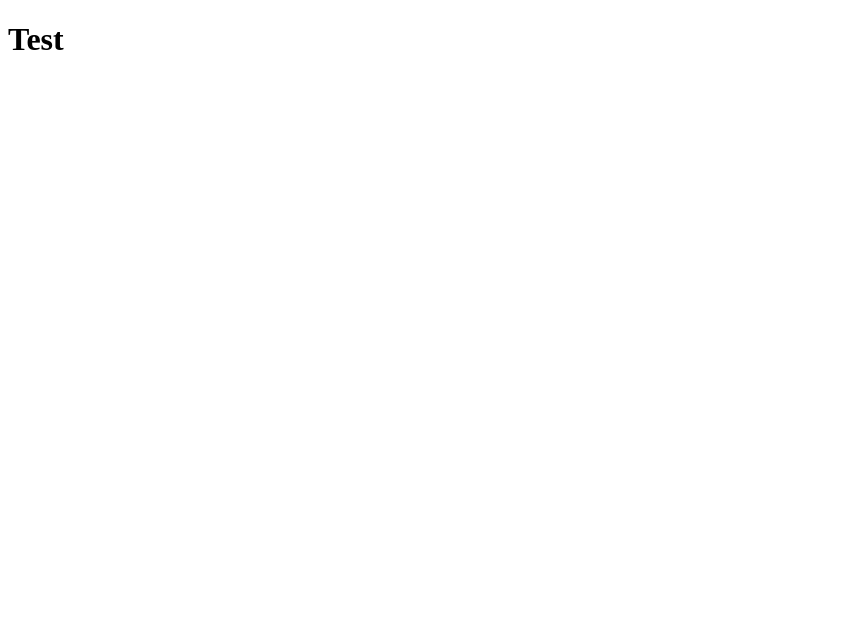
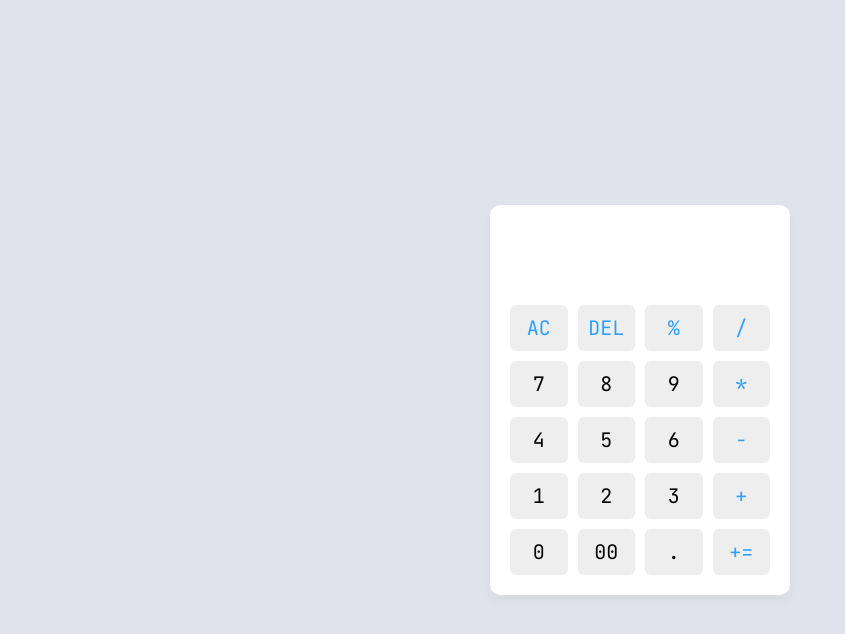
Before and after one commit to mesakhlolo/calculator-evalFunction, a plain HTML site: page index.html in a window 1280 px wide. Shown: the whole page, without its empty margins (0-845 px from the left). Drawn offline with Linux system fonts and the light colour scheme.

Commit message:
membuat stuktur calculator dan styling

```diff
--- a/index.html
+++ b/index.html
@@ -4,8 +4,39 @@
     <meta charset="UTF-8" />
     <meta name="viewport" content="width=device-width, initial-scale=1.0" />
     <title>Simple Calculator</title>
+    <link rel="stylesheet" href="style.css" />
+    <script src="script.js" defer></script>
   </head>
   <body>
-    <h1>Test</h1>
+    <div class="container">
+      <input type="text" class="display" />
+
+      <div class="buttons">
+        <button class="operator" data-value="AC">AC</button>
+        <button class="operator" data-value="DEL">DEL</button>
+        <button class="operator" data-value="%">%</button>
+        <button class="operator" data-value="/">/</button>
+
+        <button data-value="7">7</button>
+        <button data-value="8">8</button>
+        <button data-value="9">9</button>
+        <button class="operator" data-value="*">*</button>
+
+        <button data-value="4">4</button>
+        <button data-value="5">5</button>
+        <button data-value="6">6</button>
+        <button class="operator" data-value="-">-</button>
+
+        <button data-value="1">1</button>
+        <button data-value="2">2</button>
+        <button data-value="3">3</button>
+        <button class="operator" data-value="+">+</button>
+
+        <button data-value="0">0</button>
+        <button data-value="00">00</button>
+        <button data-value=".">.</button>
+        <button class="operator" data-value="=">+=</button>
+      </div>
+    </div>
   </body>
 </html>
--- /dev/null
+++ b/script.js
@@ -0,0 +1,4 @@
+const display = document.querySelector(".display");
+const buttons = document.querySelectorAll("button");
+
+console.log(display, buttons);
--- /dev/null
+++ b/style.css
@@ -0,0 +1,61 @@
+@import url("https://fonts.googleapis.com/css2?family=JetBrains+Mono:wght@300;400;500;600;700&display=swap");
+
+* {
+  margin: 0;
+  padding: 0;
+  box-sizing: border-box;
+  font-family: "JetBrains Mono", monospace;
+}
+
+body {
+  height: 100vh;
+  display: flex;
+  align-items: center;
+  justify-content: center;
+  background: #e0e3eb;
+}
+
+.container {
+  position: relative;
+  max-width: 300px;
+  width: 100%;
+  border-radius: 10px;
+  padding: 10px 20px 20px;
+  background: #fff;
+  box-shadow: 0 5px 10px rgba(0, 0, 0, 0.05);
+}
+
+.display {
+  height: 80px;
+  width: 100%;
+  margin-bottom: 10px;
+  font-size: 25px;
+  border: none;
+  outline: none;
+  text-align: right;
+  color: #000e1a;
+  pointer-events: none;
+}
+
+.buttons {
+  display: grid;
+  grid-gap: 10px;
+  grid-template-columns: repeat(4, 1fr);
+}
+
+.buttons button {
+  padding: 10px;
+  border-radius: 6px;
+  border: none;
+  font-size: 20px;
+  cursor: pointer;
+  background-color: #eee;
+}
+
+.buttons button:active {
+  transform: scale(0.99);
+}
+
+.operator {
+  color: #2f9fff;
+}
```
